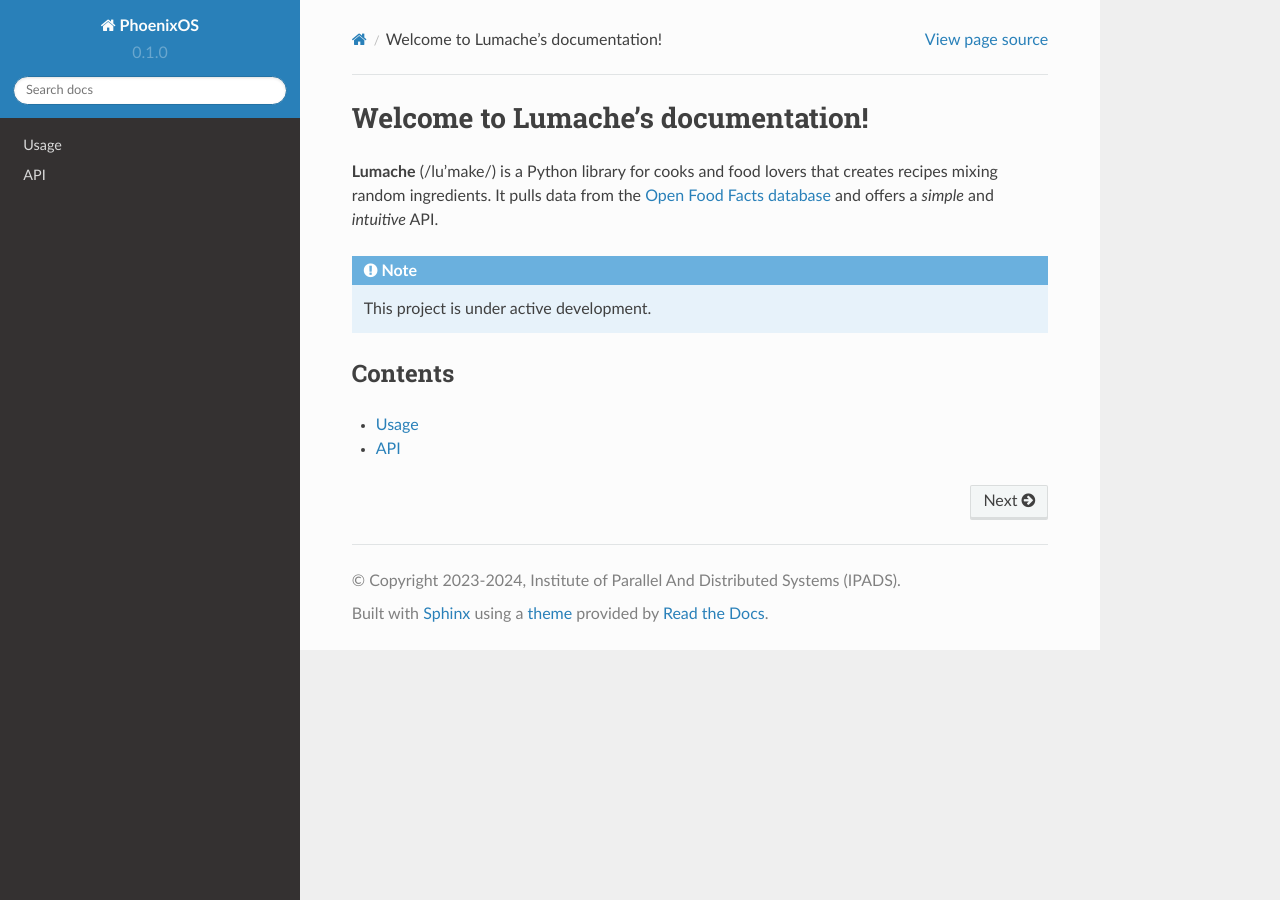
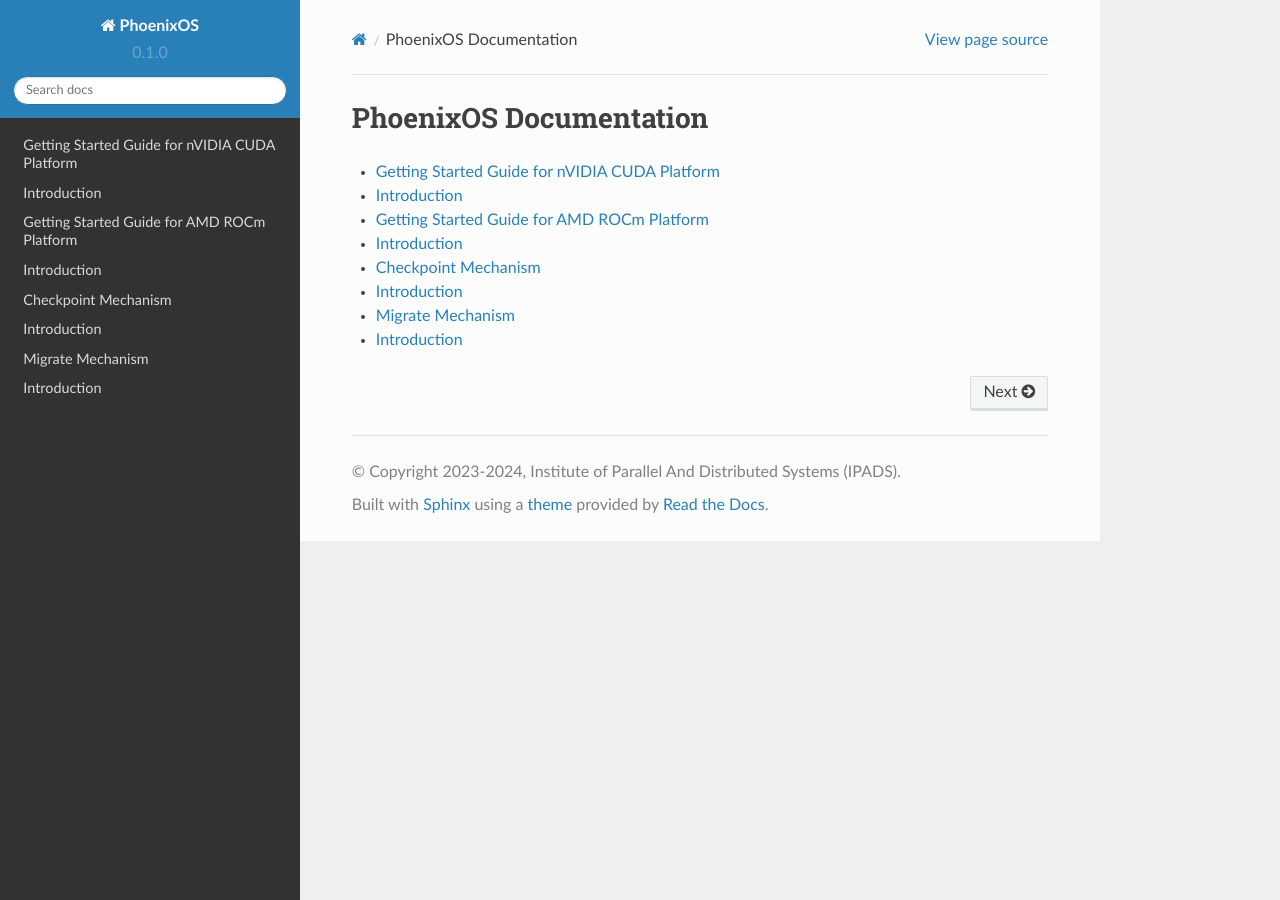
Before and after one commit to PhoenixOS-IPADS/docs, a Sphinx documentation site: the page built from docs/source/index.rst, in a window 1280 px wide. Built offline with Sphinx 7.4.7 and the Read the Docs theme 2.0.0, drawn with Linux system fonts in a browser that asks for light colours.

Commit message:
add basic docs structures

```diff
--- a/docs/source/api.rst
+++ /dev/null
@@ -1,6 +0,0 @@
-API
-===
-
-..    :toctree: generated
-
-..    lumache
--- /dev/null
+++ b/docs/source/ckpt/intro.rst
@@ -0,0 +1,2 @@
+Introduction
+============
--- /dev/null
+++ b/docs/source/cuda_gsg/index.rst
@@ -0,0 +1,12 @@
+.. _cuda_gsg:
+
+Getting Started Guide for nVIDIA CUDA Platform
+===============================================
+
+.. include:: intro.rst
+
+.. toctree::
+    :maxdepth: 2
+    :numbered:
+
+    intro
--- /dev/null
+++ b/docs/source/cuda_gsg/intro.rst
@@ -0,0 +1,2 @@
+Introduction
+============
--- a/docs/source/index.rst
+++ b/docs/source/index.rst
@@ -1,22 +1,12 @@
-Welcome to Lumache's documentation!
-===================================
+PhoenixOS Documentation
+=========================
 
-**Lumache** (/lu'make/) is a Python library for cooks and food lovers
-that creates recipes mixing random ingredients.
-It pulls data from the `Open Food Facts database <https://world.openfoodfacts.org/>`_
-and offers a *simple* and *intuitive* API.
 
-.. Check out the :doc:`usage` section for further information, including
-.. how to :ref:`installation` the project.
-
-.. note::
-
-   This project is under active development.
-
-Contents
---------
 
 .. toctree::
+   :maxdepth: 1
 
-   usage
-   api
+   cuda_gsg/index
+   rocm_gsg/index
+   ckpt/index
+   migrate/index
--- /dev/null
+++ b/docs/source/migrate/intro.rst
@@ -0,0 +1,2 @@
+Introduction
+============
--- /dev/null
+++ b/docs/source/rocm_gsg/index.rst
@@ -0,0 +1,12 @@
+.. _rocm_gsg:
+
+Getting Started Guide for AMD ROCm Platform
+===========================================
+
+.. include:: intro.rst
+
+.. toctree::
+    :maxdepth: 2
+    :numbered:
+
+    intro
--- /dev/null
+++ b/docs/source/rocm_gsg/intro.rst
@@ -0,0 +1,2 @@
+Introduction
+============
```
Also changed, not shown: README.rst (+7 -0 lines), docs/source/ckpt/index.rst (added, +12 -0 lines), docs/source/migrate/index.rst (added, +12 -0 lines), docs/source/usage.rst (deleted, +0 -33 lines), lumache.py (deleted, +0 -23 lines).
